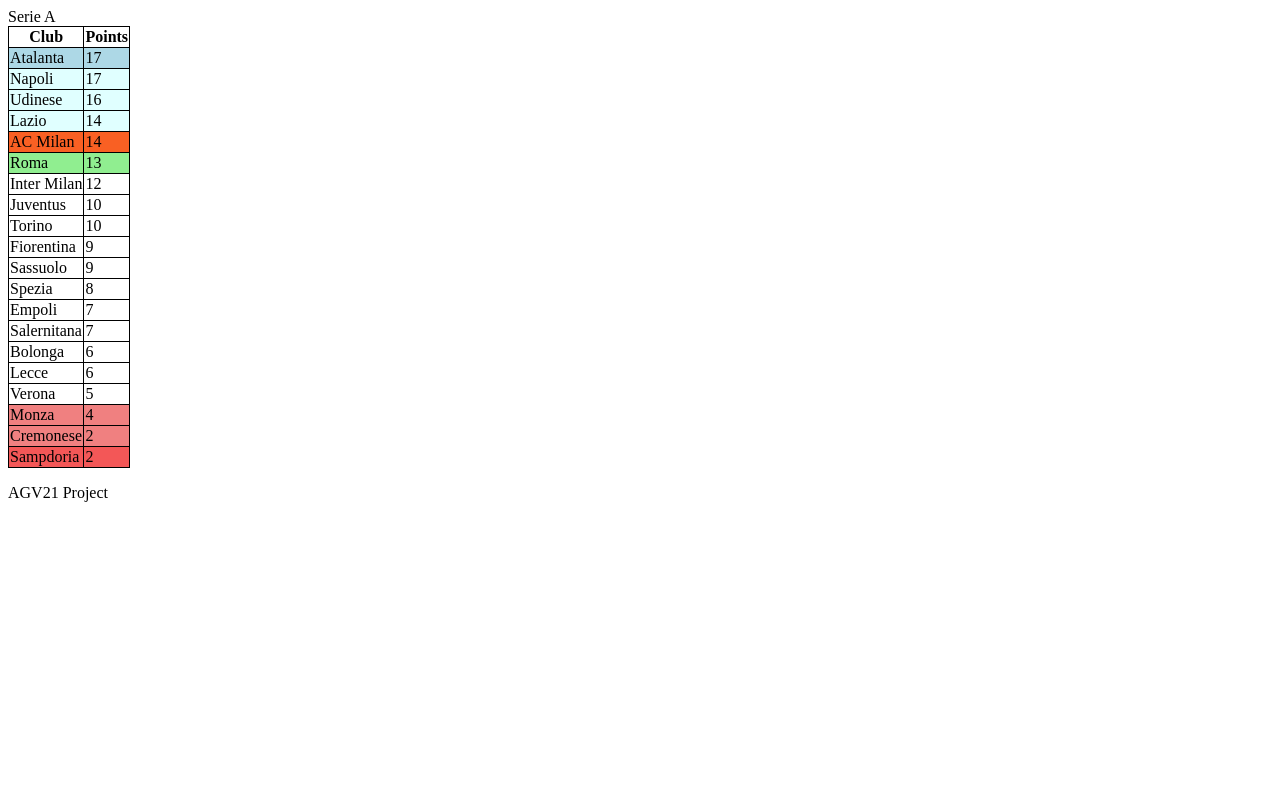
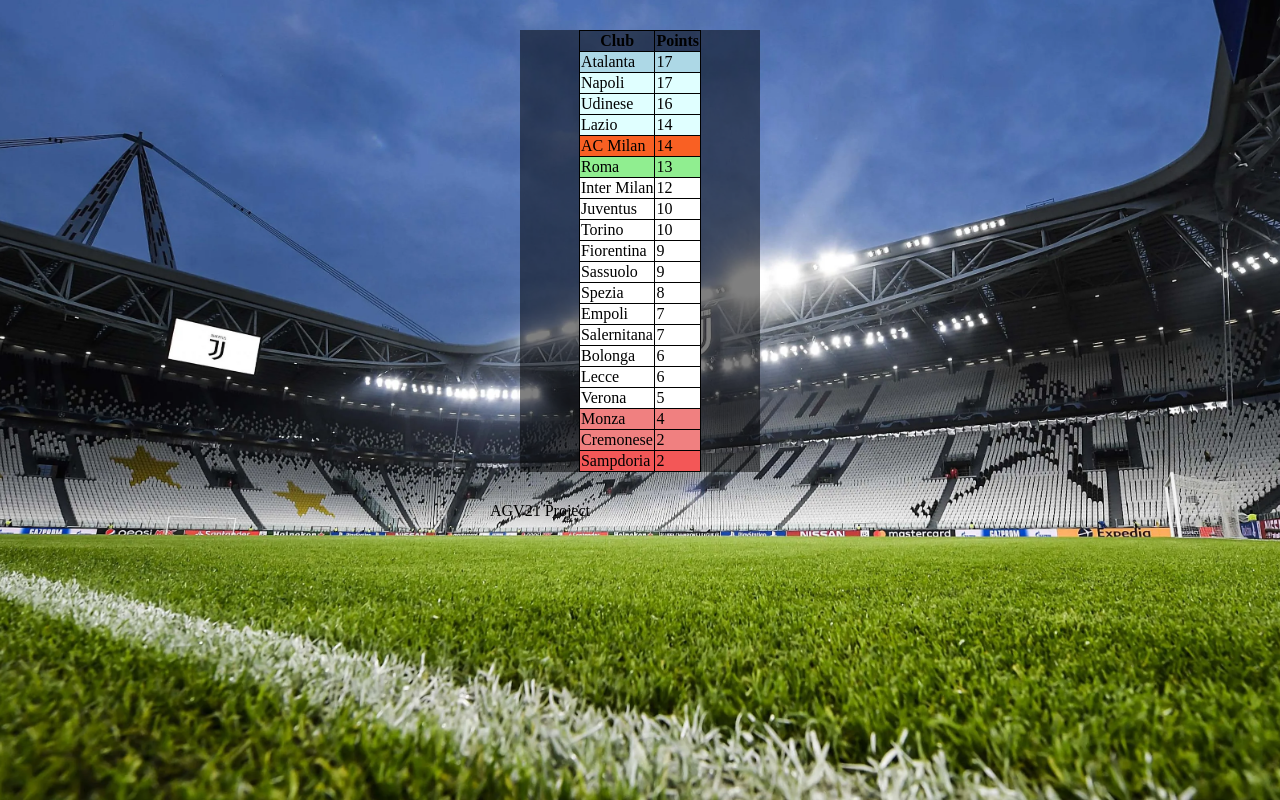
Before and after one commit to AGV21/Calcio-Table-PHP, a PHP site: page / in a window 1280 px wide. Run offline with PHP 8.4, Linux system fonts and the light colour scheme.

Commit message:
Create a div class to put the table into a transparent box. removed the function italy. added another elseif to color last place red. uploaded image to use as background. fix how the site is set up in styles.css. Added white as a background color in the table for the placements that arent effected by the if statement.

```diff
--- a/css/styles.css
+++ b/css/styles.css
@@ -1,4 +1,23 @@
+#mainContainer{
+    width: 300px;
+    height: 70vh;
+    margin-left: auto;
+    margin-right: auto;
+    background-image: url("../images/juve.jpg");
+    background-position: center;
+    background-size: cover;
+    background-repeat: no-repeat;
+    background-attachment: fixed;
+}
+
+div.trans{
+    margin: 30px;
+    background: rgba(0, 0, 0, .5);
+}
+
 table, tr, td, th {
+    margin-left: auto;
+    margin-right: auto;
     border: 1px solid black;
     border-collapse: collapse;
 }
@@ -26,3 +45,7 @@ table, tr, td, th {
 .lastPlace{
     background-color: rgb(243, 87, 87);
 }
+
+.Rest{
+    background-color: white;
+}
--- a/index.php
+++ b/index.php
@@ -5,6 +5,7 @@
         <link rel="stylesheet" href="css/styles.css">
     </head>
     <body id="mainContainer">
+        <div class="trans">
             <section>
                 <?php
                 $currentTeamNumber = 0;
@@ -38,7 +39,11 @@
         <?php
                         }elseif ($currentTeamNumber == 20){
         ?>
-                        class="lastPlace"
+                            class="lastPlace";
+        <?php
+                        }elseif ($currentTeamNumber >= 7 && $currentTeamNumber <= 17){
+        ?>
+                            class="Rest"
         <?php
 
                         }
@@ -72,10 +77,6 @@
                         "Udinese" => array(0, 1, 3, 3, 3, 3, 3),
                         "Verona" => array(0, 1, 0, 1, 3, 0, 0));
 
-                    function italy(){
-                        echo"Serie A <br>";}
-
-                    italy();
                         $teamNames = [];
                         $teampointsArray = [];
 
@@ -97,6 +98,7 @@
                 ?>
                         </table>
             </section>
+        </div>
     </body>
     <footer>
         <P>AGV21 Project</p>
```
Also changed, not shown: images/juve.jpg (added). Lines whose indentation alone changed are shown as unchanged.
